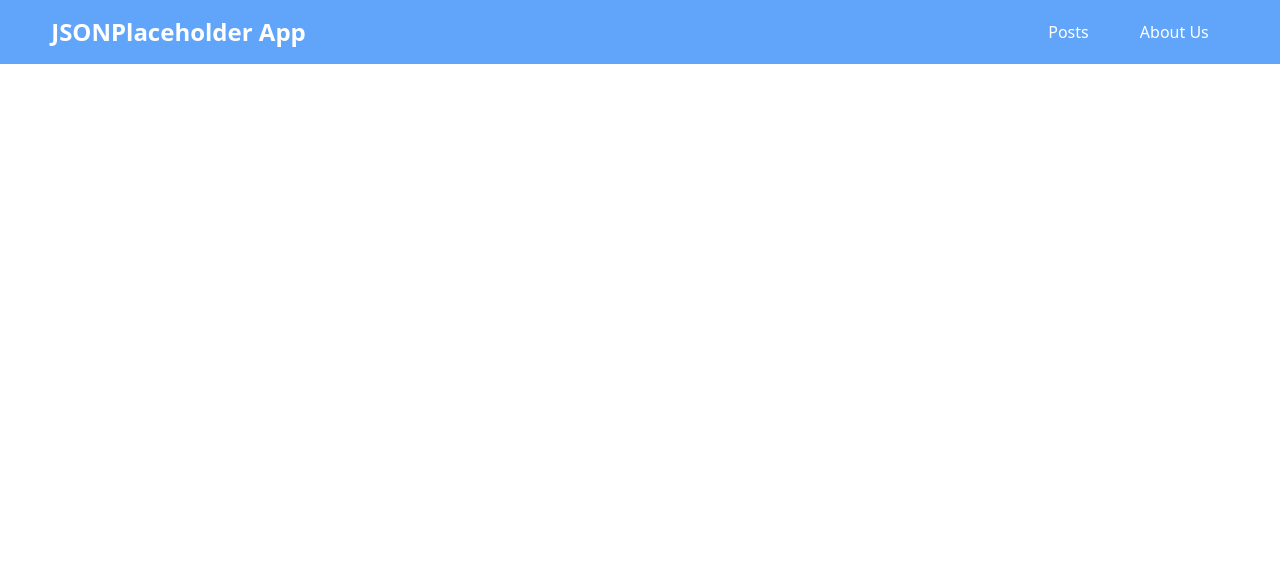
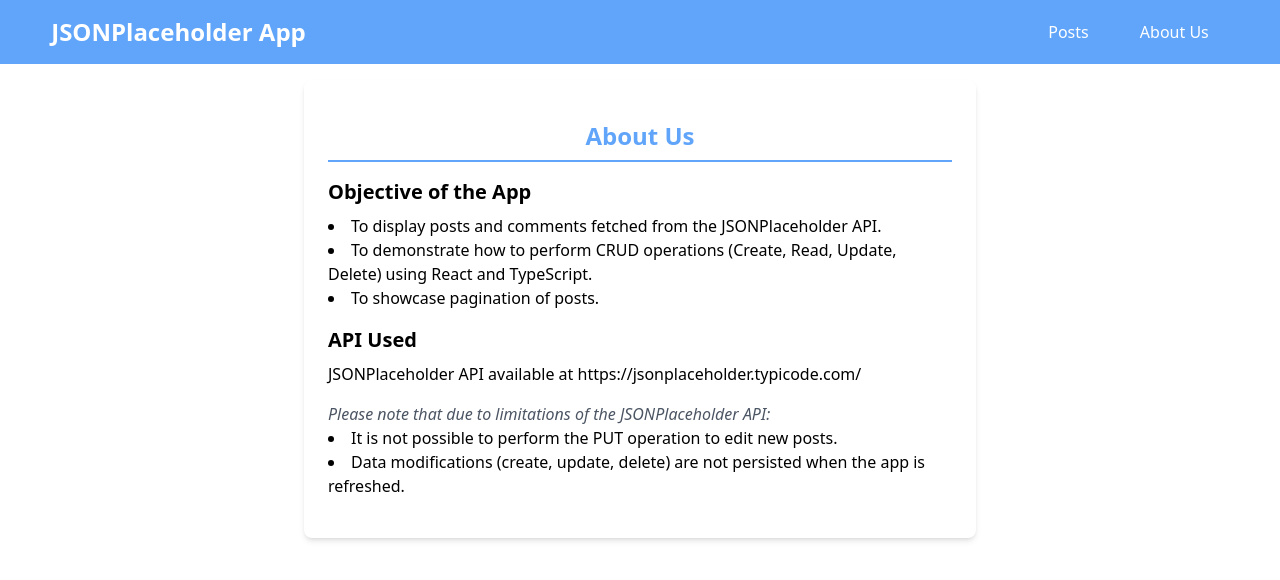
Before and after one commit to DiogoGuerra/ReactTSTailwindApp, a React (Create React App) app: page /about-us in a window 1280 px wide. Shown: the top 580 px of the page. Built offline with nearby package versions, Linux system fonts and the light colour scheme.

Commit message:
Created a About Us Page

```diff
--- a/src/App.tsx
+++ b/src/App.tsx
@@ -1,9 +1,9 @@
 import { Routes, Route } from 'react-router-dom';
 import Navbar from './components/UI/Navbar';
 import './index.css';
-import Home from './components/Pages/Home';
 import Posts from './components/Pages/Posts';
 import PostDetail from './components/Pages/PostDetail';
+import AboutUs from './components/Pages/AboutUs';
 
 const App = () => {
   return (
@@ -11,9 +11,10 @@ const App = () => {
       <Navbar />
       <main>
       <Routes>
-            <Route path="/" element={<Home />} />
+            <Route path="/" element={<Posts />} />
             <Route path="/posts" element={<Posts />} />
             <Route path="/posts/:id" element={<PostDetail />} />
+            <Route path="/about-us" element={<AboutUs />} />
           </Routes>
       </main>
     </div>
--- /dev/null
+++ b/src/components/Pages/AboutUs.tsx
@@ -0,0 +1,54 @@
+const AboutUs = () => {
+  return (
+    <div className="max-w-2xl w-full bg-white p-6 rounded-lg shadow-md mx-auto mt-4">
+      <h2 className="text-2xl font-bold my-4 text-center text-blue-400 border-b-2 border-blue-400 pb-2">
+        About Us
+      </h2>
+
+      <div className="my-4">
+        <h3 className="text-xl font-bold mb-2">Objective of the App</h3>
+        <ul className="list-disc list-inside">
+          <li>
+            To display posts and comments fetched from the JSONPlaceholder API.
+          </li>
+          <li>
+            To demonstrate how to perform CRUD operations (Create, Read, Update,
+            Delete) using React and TypeScript.
+          </li>
+          <li>To showcase pagination of posts.</li>
+        </ul>
+      </div>
+
+      <div className="my-4">
+        <h3 className="text-xl font-bold mb-2">API Used</h3>
+        <p>
+          JSONPlaceholder API available at{" "}
+          <a
+            href="https://jsonplaceholder.typicode.com/"
+            target="_blank"
+            rel="noopener noreferrer"
+          >
+            https://jsonplaceholder.typicode.com/
+          </a>
+        </p>
+      </div>
+
+      <div className="my-4">
+        <p className="italic text-gray-600">
+          Please note that due to limitations of the JSONPlaceholder API:
+        </p>
+        <ul className="list-disc list-inside">
+          <li>
+            It is not possible to perform the PUT operation to edit new posts.
+          </li>
+          <li>
+            Data modifications (create, update, delete) are not persisted when
+            the app is refreshed.
+          </li>
+        </ul>
+      </div>
+    </div>
+  );
+};
+
+export default AboutUs;
--- a/src/components/Pages/Home.tsx
+++ /dev/null
@@ -1,7 +0,0 @@
-import React from 'react';
-
-const Home = () => {
-  return <div>Welcome to the JSONPlaceholder App</div>;
-};
-
-export default Home;
--- a/src/components/UI/Navbar.tsx
+++ b/src/components/UI/Navbar.tsx
@@ -15,9 +15,9 @@ const Navbar = () => {
       <header className="bg-blue-400">
         <nav className="flex justify-between items-center w-[92%] mx-auto py-4">
           <div>
-          <span className="text-white text-2xl font-bold cursor-pointer">
-            JSONPlaceholder App
-          </span>
+          <Link to="/" className="text-white text-2xl font-bold cursor-pointer">
+          JSONPlaceholder App
+        </Link>
           </div>
           <div
             className={`nav-links duration-500 md:static absolute bg-blue-400 md:min-h-fit min-h-[60vh] left-0 ${
@@ -31,8 +31,10 @@ const Navbar = () => {
                 </Link>
               </li>
 
-              <li className="hover:text-gray-200 text-white">
-                About Us
+              <li>
+                <Link className="hover:text-gray-200 text-white" to="/about-us">
+                  About Us
+                </Link>
               </li>
             </ul>
           </div>
```
